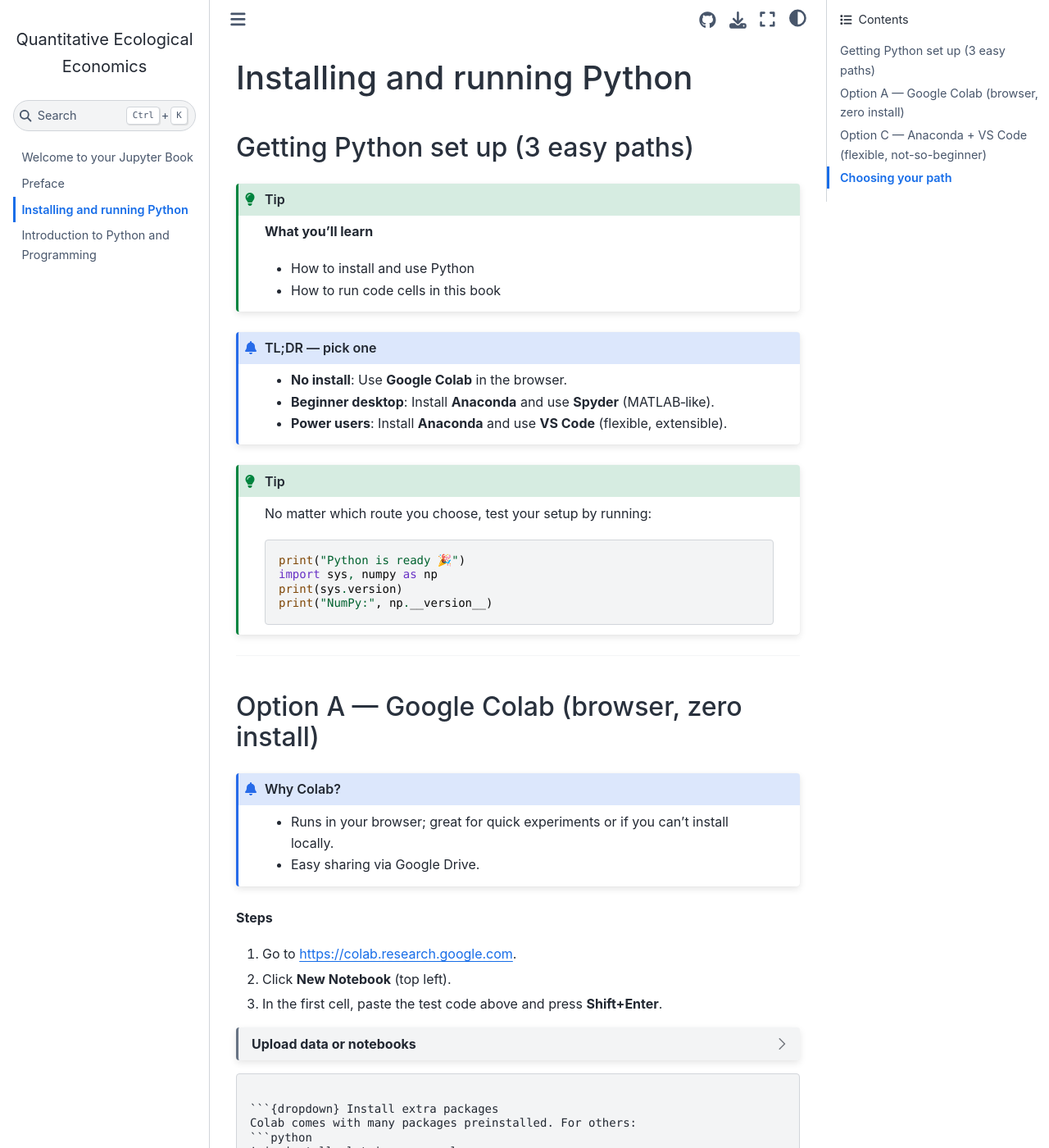
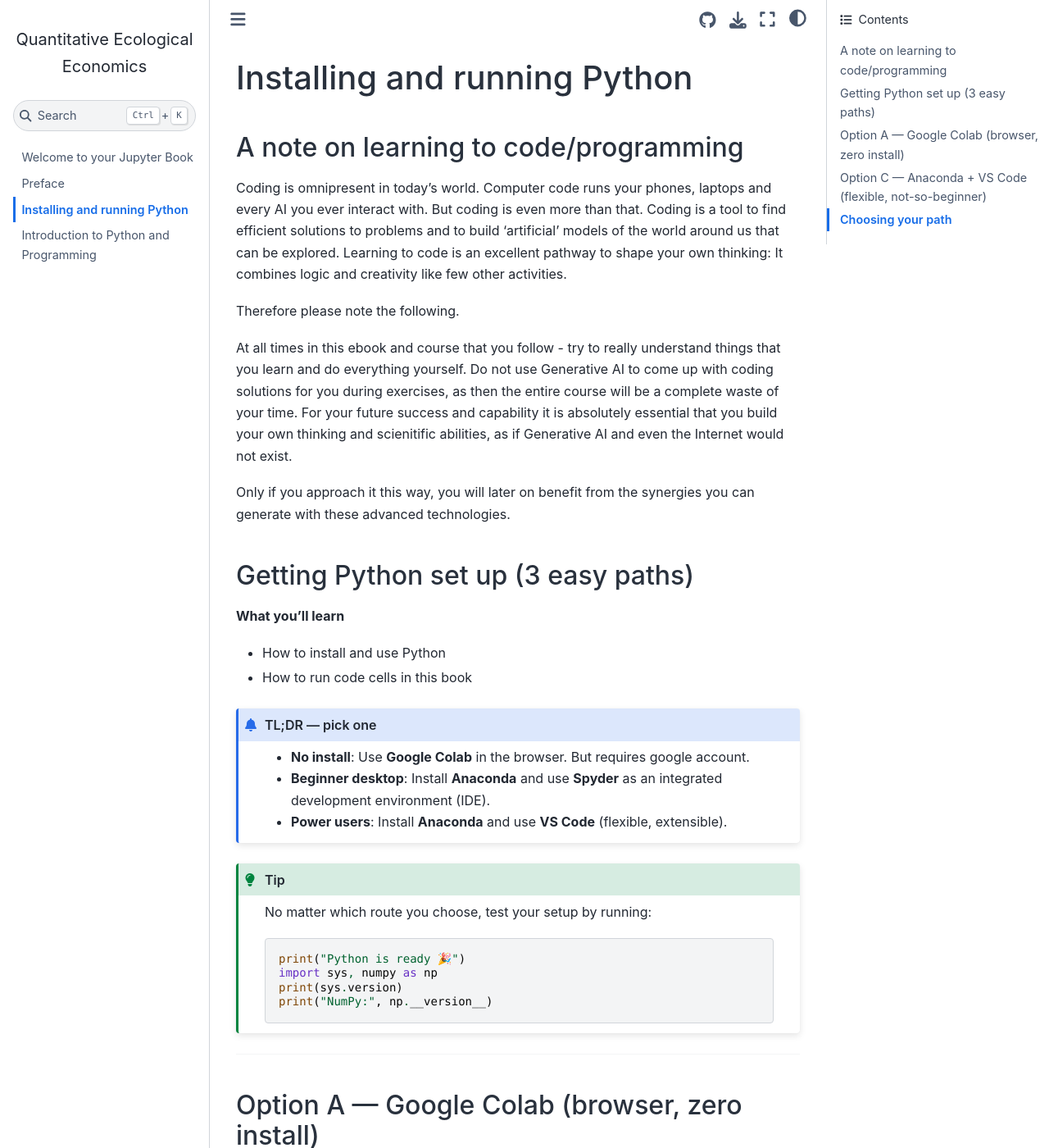
Before and after one commit to yannickoswald/ecoeconbook, a Jupyter Book: the page built from install_python.md, in a window 1280 px wide and 1400 px high. Shown: the whole window at 82% size. Built offline with Jupyter Book 1.0.4 settings and Sphinx 7.4.7 and the Sphinx Book theme 1.1.4, drawn with Linux system fonts in a browser that asks for light colours.

Commit message:
Update install_python.md

```diff
--- a/install_python.md
+++ b/install_python.md
@@ -4,9 +4,21 @@ hide-toc: true
 
 # Installing and running Python   <!-- Add this -->
 
+
+## A note on learning to code/programming
+
+Coding is omnipresent in today's world. Computer code runs your phones, laptops and every AI you ever interact with.
+But coding is even more than that. Coding is a tool to find efficient solutions to problems and to build 'artificial' models of the world around us that can be explored. Learning to code is an excellent pathway to shape your own thinking: It combines logic and creativity like few other activities.
+
+Therefore please note the following.
+
+At all times in this ebook and course that you follow - try to really understand things that you learn and do everything yourself. Do not use Generative AI to come up with coding solutions for you during exercises, as then the entire course will be a complete waste of your time. For your future success and capability it is absolutely essential that you build your own thinking and scienitific abilities, as if Generative AI and even the Internet would not exist.
+
+Only if you approach it this way, you will later on benefit from the synergies you can generate with these advanced technologies.
+
 ## Getting Python set up (3 easy paths)
 
-:::{tip}
+:::{Learning goals}
 **What you’ll learn**
 - How to install and use Python
 - How to run code cells in this book
@@ -15,8 +27,8 @@ hide-toc: true
 
 
 :::{admonition} TL;DR — pick one
-- **No install**: Use **Google Colab** in the browser.
-- **Beginner desktop**: Install **Anaconda** and use **Spyder** (MATLAB‑like).
+- **No install**: Use **Google Colab** in the browser. But requires google account.
+- **Beginner desktop**: Install **Anaconda** and use **Spyder** as an integrated development environment (IDE).
 - **Power users**: Install **Anaconda** and use **VS Code** (flexible, extensible).
 :::
 
```
